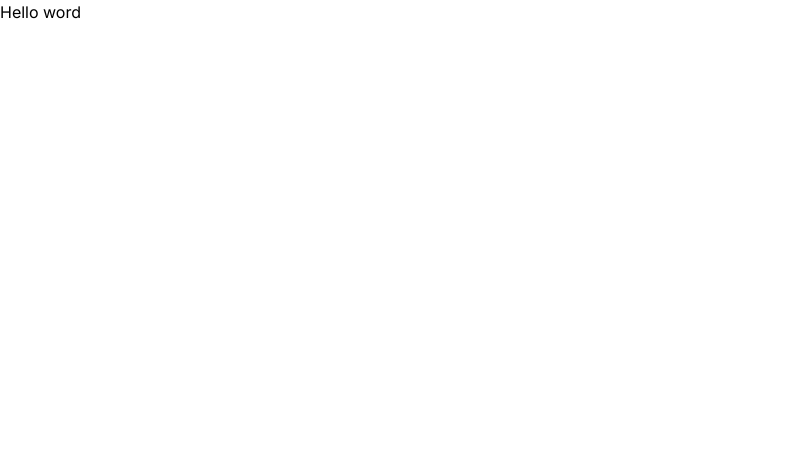
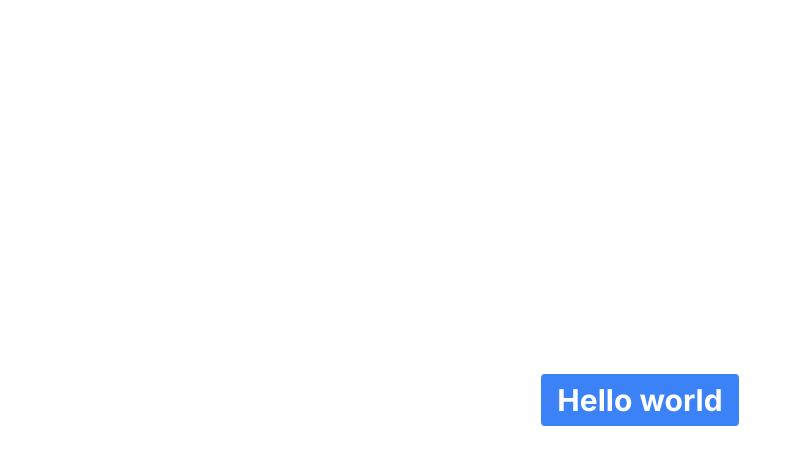
Before and after one commit to nugiwara12/Sidebar, a Next.js app: page / in a window 1280 px wide. Shown: the top 464 px of the page, without its empty margins (0-801 px from the left). Built offline with nearby package versions, Linux system fonts and the light colour scheme.

Commit message:
add quickly direct page for testing of the local routes

```diff
--- a/src/app/page.js
+++ b/src/app/page.js
@@ -4,10 +4,15 @@ import Sidebar from "../../components/Sidebar/Sidebar";
 export default function Home() {
   return (
     <>
-      <div>
+      <div className="flex justify-center items-center h-screen">
+        <a
+          href="/dashboard"
+          className="text-center text-3xl bg-blue-500 hover:bg-blue-700 text-white font-bold py-2 px-4 rounded"
+        >
+          Hello world
+        </a>
+      </div>
 
-      Hello word
-      </div>
 
     </>
   );
```
